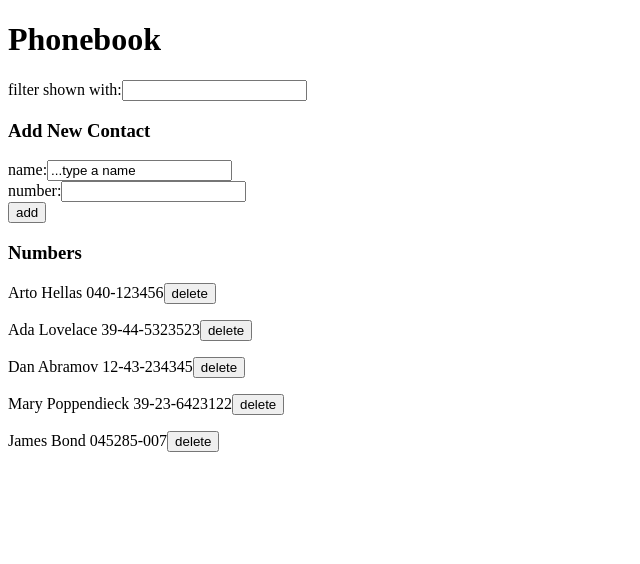
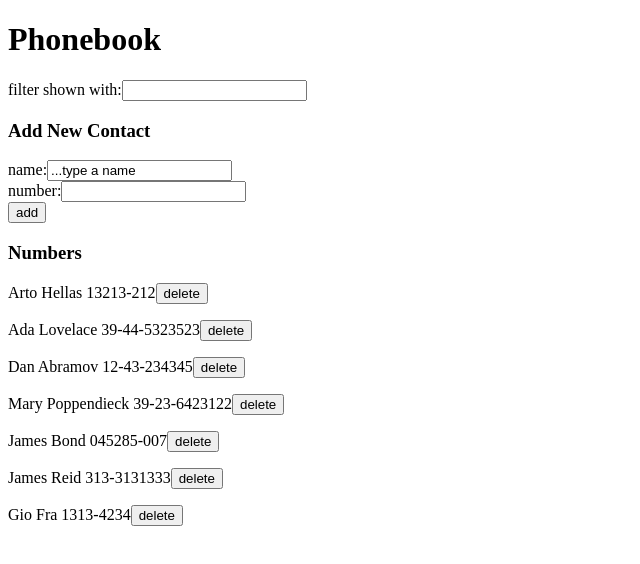
Before and after one commit to GioFrance/fullstackopen, a React (Create React App) app in the folder part2/phonebook/: page / in a window 1280 px wide. Shown: the top 564 px of the page, without its empty margins (0-640 px from the left). Built offline with nearby package versions, Linux system fonts and the light colour scheme; data requests are answered from the project's data file.

Commit message:
part2.15 update new number

```diff
--- a/part2/phonebook/db.json
+++ b/part2/phonebook/db.json
@@ -2,7 +2,7 @@
   "persons": [
     {
       "name": "Arto Hellas",
-      "number": "040-123456",
+      "number": "13213-212",
       "id": 1
     },
     {
@@ -24,6 +24,16 @@
       "name": "James Bond",
       "number": "045285-007",
       "id": 5
+    },
+    {
+      "name": "James Reid",
+      "number": "313-3131333",
+      "id": 6
+    },
+    {
+      "name": "Gio Fra",
+      "number": "1313-4234",
+      "id": 7
     }
   ]
 }
--- a/part2/phonebook/src/App.js
+++ b/part2/phonebook/src/App.js
@@ -27,24 +27,37 @@ const App = () => {
       number: number,
     };
 
-    // const checkPerson = persons.find(
-    //   (person) =>
-    //     person.name.toLowerCase() === phonebookObject.name.toLowerCase()
-    // );
-    if (
-      persons.find(
-        (person) =>
-          person.name.toLowerCase() === phonebookObject.name.toLowerCase()
-      )
-    ) {
+    const currentPerson = persons.find(
+      (person) =>
+        person.name.toLowerCase() === phonebookObject.name.toLowerCase()
+    );
+
+    if (currentPerson && currentPerson.number === number) {
       alert(`${newName} is already added to phonebook`);
+    } else if (currentPerson && currentPerson.number !== number) {
+      const confirmReplace = window.confirm(
+        `Replace ${currentPerson.name} number with new number?`
+      );
+
+      if (confirmReplace) {
+        const personUpdate = { ...currentPerson, number: number };
+        phonebookServices
+          .update(currentPerson.id, personUpdate)
+          .then((returnedPerson) => {
+            setPersons(
+              persons.map((person) =>
+                person.id !== currentPerson.id ? person : returnedPerson
+              )
+            );
+          });
+      }
     } else {
       phonebookServices.create(phonebookObject).then((returnedPerson) => {
         setPersons(persons.concat(returnedPerson));
-        setNewName("");
-        setNumber("");
       });
     }
+    setNewName("");
+    setNumber("");
   };
 
   const deletePhonebook = (id, name) => {
--- a/part2/phonebook/src/components/Persons.js
+++ b/part2/phonebook/src/components/Persons.js
@@ -9,7 +9,7 @@ const Persons = ({ persons, showFilter, deletePerson }) => {
         )
         .map((person) => (
           <PersonList
-            key={person.name}
+            key={person.id}
             personRef={person}
             deletePerson={deletePerson}
           />
```
